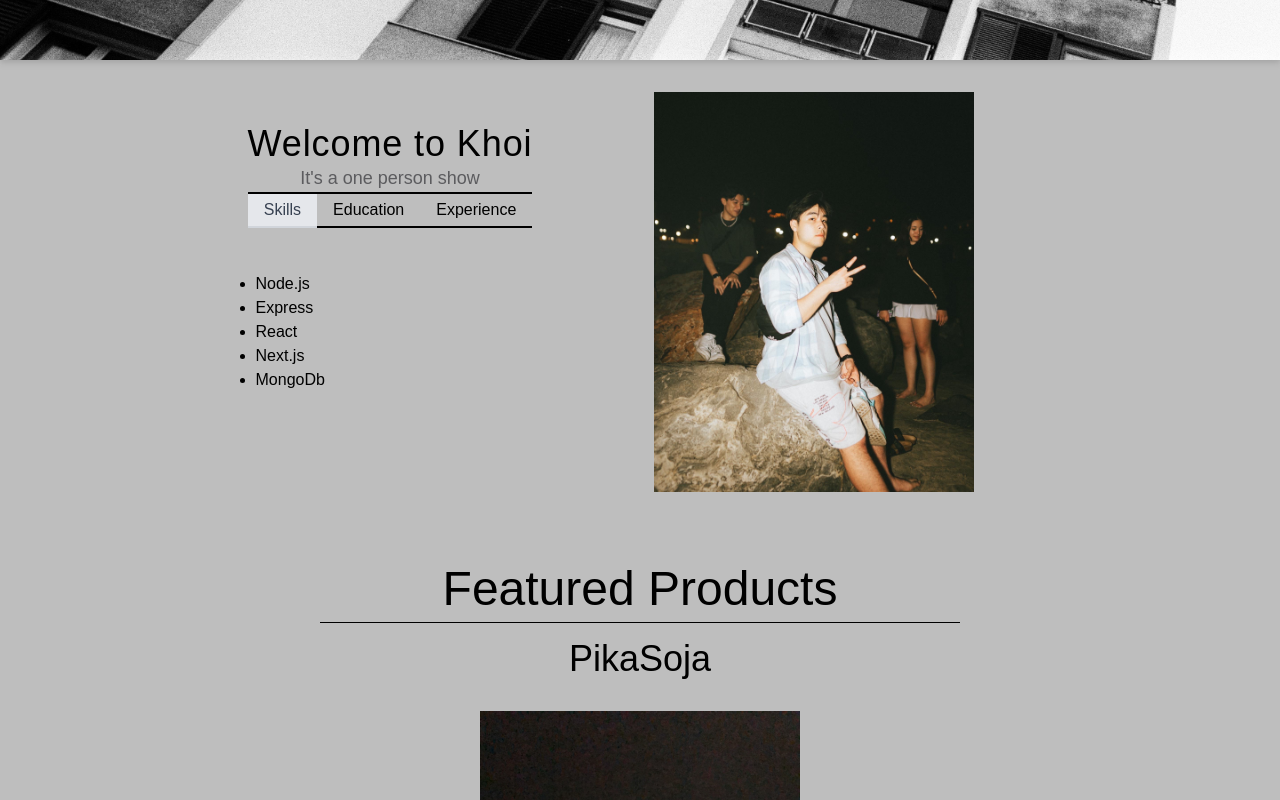
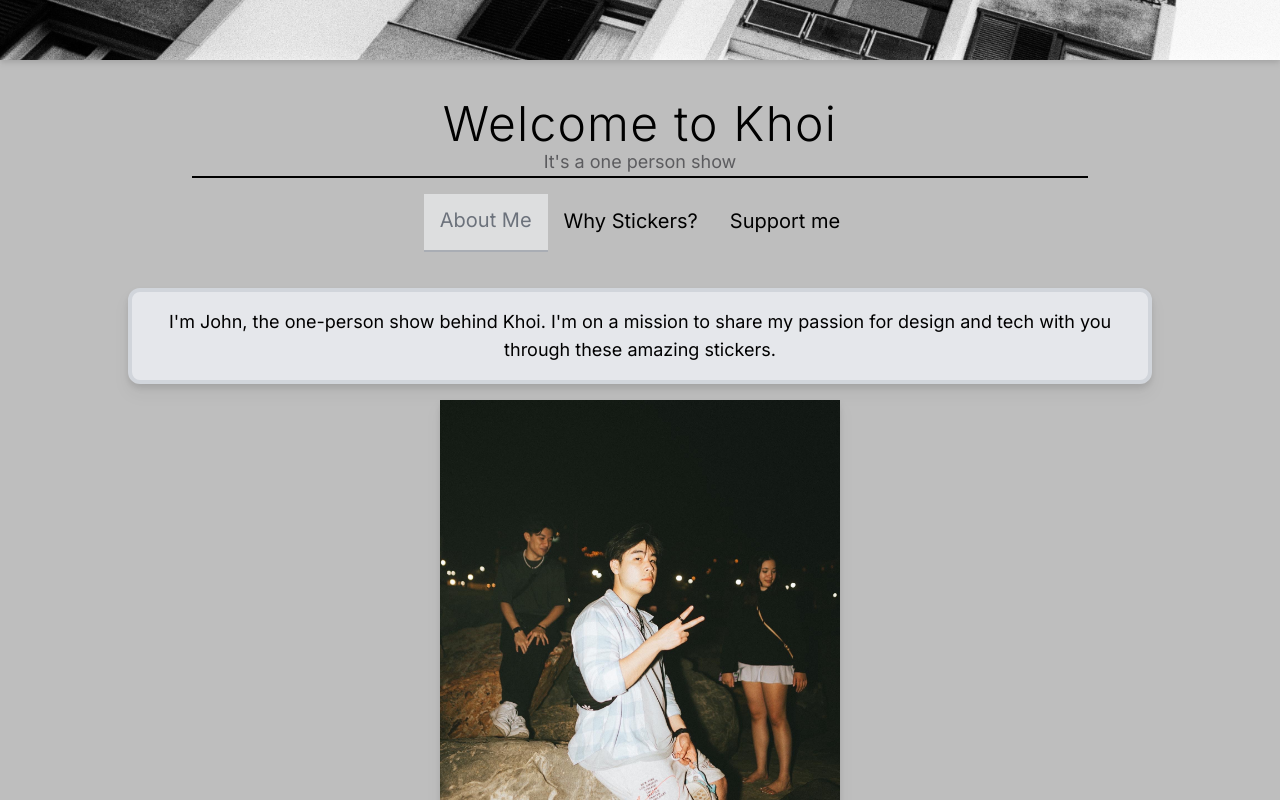
Before and after one commit to JHoangUC/webstore, a Next.js app: page / in a window 1280 px wide. Shown: the part 740-1540 px from the top of the page. Built offline with nearby package versions, Linux system fonts and the light colour scheme.

Commit message:
CSS - About Section
Good checkpoint, About section done

- added tab button css
- background to text area
- adjusted borders

```diff
--- a/src/app/components/AboutSection.jsx
+++ b/src/app/components/AboutSection.jsx
@@ -1,40 +1,41 @@
 "use client";
+
 import React, { useTransition, useState } from "react";
 import Image from "next/image";
 import TabButton from "./TabButton";
 
+
 const TAB_DATA = [
 	{
-		title: "Skills",
+		title: "About Me",
 		id: "skills",
 		content: (
-			<ul className="list-disc pl-2">
-				<li>Node.js</li>
-				<li>Express</li>
-				<li>React</li>
-				<li>Next.js</li>
-				<li>MongoDb</li>
-			</ul>
+			<p>
+				I'm John, the one-person show behind Khoi. I'm on a mission to share my
+				passion for design and tech with you through these amazing stickers.
+			</p>
 		),
 	},
 	{
-		title: "Education",
+		title: "Why Stickers?",
 		id: "education",
 		content: (
-			<ul className="list-disc pl-2">
-				<li>University Of California, San Diego</li>
-				<li>Palomar College, San Marcos</li>
-			</ul>
+			<p>
+				Stickers aren't just paper and adhesive to me; they're tiny canvases of
+				self-expression. I pour my heart and soul into each design, hoping to
+				bring a little bit of joy, inspiration, and color to your life.
+			</p>
 		),
 	},
 	{
-		title: "Experience",
+		title: "Support",
 		id: "experience",
 		content: (
-			<ul className="list-disc pl-2">
-				<li>React Native Developer, Resilience Inc</li>
-				<li>Software Engineer at Facebook</li>
-			</ul>
+			<p>
+				This store is a labor of love, and every purchase directly supports an
+				independent artist and developer like me. Your support keeps the dream
+				alive and the stickers flowing!
+			</p>
 		),
 	},
 ];
@@ -48,50 +49,60 @@ const AboutSection = () => {
 		});
 	};
 	return (
-		<container  class="bg-[#bebebe]  py-8 font-mont flex items-top justify-center">
+		<div class="bg-[#bebebe]  pt-8 flex flex-col items-top items-center justify-center">
 			{/* Welcome Header */}
-			<div id="about" className="py-8 px-8  text-black">
-				<h2 className="text-4xl  text-left  tracking-wide text-black">
+			<div id="about" className="py-2 px-8 w-full sm:w-3/4 text-black">
+				<h1 className="text-3xl sm:text-5xl font-light  text-center tracking-wide text-black">
 					Welcome to Khoi
-				</h2>
-				<p className="text-lg font-thin border-b-2 text-[#1a1b1f] text-opacity-60 border-black text-center">
+				</h1>
+				<p className="sm:text-lg text-md font-normal border-b-2 text-[#1a1b1f] text-opacity-60 border-black text-center">
 					It's a one person show
 				</p>
+			</div>
 
-                <div className="flex flex-row text-black justify-center">
+			{/* TAB BUTTON */}
+				<div className=" p-2 flex flex-row text-sm sm:text-xl
+				 text-black items-center justify-center  ">
 					<TabButton
 						selectTab={() => handleTabChange("skills")}
 						active={tab === "skills"}
 					>
-					Skills{" "}
+						About Me{" "}
 					</TabButton>
 					<TabButton
 						selectTab={() => handleTabChange("education")}
 						active={tab === "education"}
 					>
-					Education{" "}
+						Why Stickers?{" "}
 					</TabButton>
 					<TabButton
 						selectTab={() => handleTabChange("experience")}
 						active={tab === "experience"}
 					>
-					Experience{" "}
+						Support me{" "}
 					</TabButton>
 				</div>
-                <div className="mt-8">{TAB_DATA.find((t) => t.id === tab).content}</div>
 
+
+			{/* Editing Tab Content Data */}
+			<div className=" text-black text-lg  border-gray-300 border-4 bg-gray-200
+			rounded-xl p-4 m-4 drop-shadow-lg max-w-screen-lg text-center">
+				{TAB_DATA.find((t) => t.id === tab).content}
 			</div>
-            <div className="w-[400px] h-[550px] md:w-[100px] md:h-[300px] lg:w-[500px] lg:h-[400px] relative
-			 ">
+
+			<div
+				className=" drop-shadow-lg
+			   w-[400px] h-[550px] md:w-[500px] md:h-[500px] lg:w-[500px] lg:h-[500px] relative
+			 "
+			>
 				<Image
-
 					src={"/images/khoi.jpg"}
 					objectFit="contain"
 					fill={true}
 					alt="hero"
 				/>
 			</div>
-		</container>
+		</div>
 	);
 };
 
--- a/src/app/components/Homepage.jsx
+++ b/src/app/components/Homepage.jsx
@@ -7,11 +7,11 @@ const Homepage = () => {
 	return (
 		<section className="flex min-h-screen flex-col bg-[#fafafa]">
 			{/* // Featured products section */}
-			<div className=" text-xl/snug md:text-4xl/snug lg:text-5xl/snug bg-[#bebebe] py-8 flex flex-col items-center justify-center ">
-				<h2 className="font-mont font text-center border-b border-black text-black w-6/12">
+			<div className="  bg-[#bebebe] py-8 flex flex-col items-center justify-center ">
+				<h2 className="text-3xl/snug md:text-4xl/snug lg:text-5xl/snug font-light text-center border-b-2 border-black text-black">
 					Featured Products
 				</h2>
-				<p className="text-center font-mont lg:text-4xl/loose md:text-3xl/loose text-lg/loose text-black">PikaSoja</p>
+				<p className="text-center font-light lg:text-4xl/loose md:text-3xl/loose text-xl/loose text-black">PikaSoja</p>
 				<div className="w-[400px] h-[350px] md:w-[400px] md:h-[500px] lg:w-[500px] lg:h-[600px] relative ">
 				<Image
 					objectFit="contain"
--- a/src/app/components/TabButton.jsx
+++ b/src/app/components/TabButton.jsx
@@ -7,14 +7,14 @@ const variants = {
 };
 
 const TabButton = ({ active, selectTab, children }) => {
-	const buttonClasses = active ? "text-gray-700 border-gray-300 bg-gray-200" : "text-black";
+	const buttonClasses = active ? "opacity-60 text-gray-700 border-b-2 border-gray-400 bg-gray-100" : "text-black";
 
 	return (
 		<button onClick={selectTab}>
 			<p
 				className={
-							` py-1 bg-[#bebebe]
-							inline-block p-4 border-b-2  border-black
+							`pt-3 bg-[#bebebe] h-15 shadow-none flex-grow
+							inline-block p-4 border-black
 							hover:text-gray-600 hover:border-gray-300
 
 	${buttonClasses}`}
--- a/tailwind.config.js
+++ b/tailwind.config.js
@@ -7,7 +7,7 @@ module.exports = {
   ],
   theme: {
     fontFamily: {
-      mont: ['montserrat', 'sans-serif'],
+      mont: ['montserrat', 'sans-serif', 'ui-sans-serif', 'system-ui', 'sans', 'serif', 'monospace'],
     },
     extend: {
       backgroundImage: {
```
Lines whose indentation alone changed are shown as unchanged.
